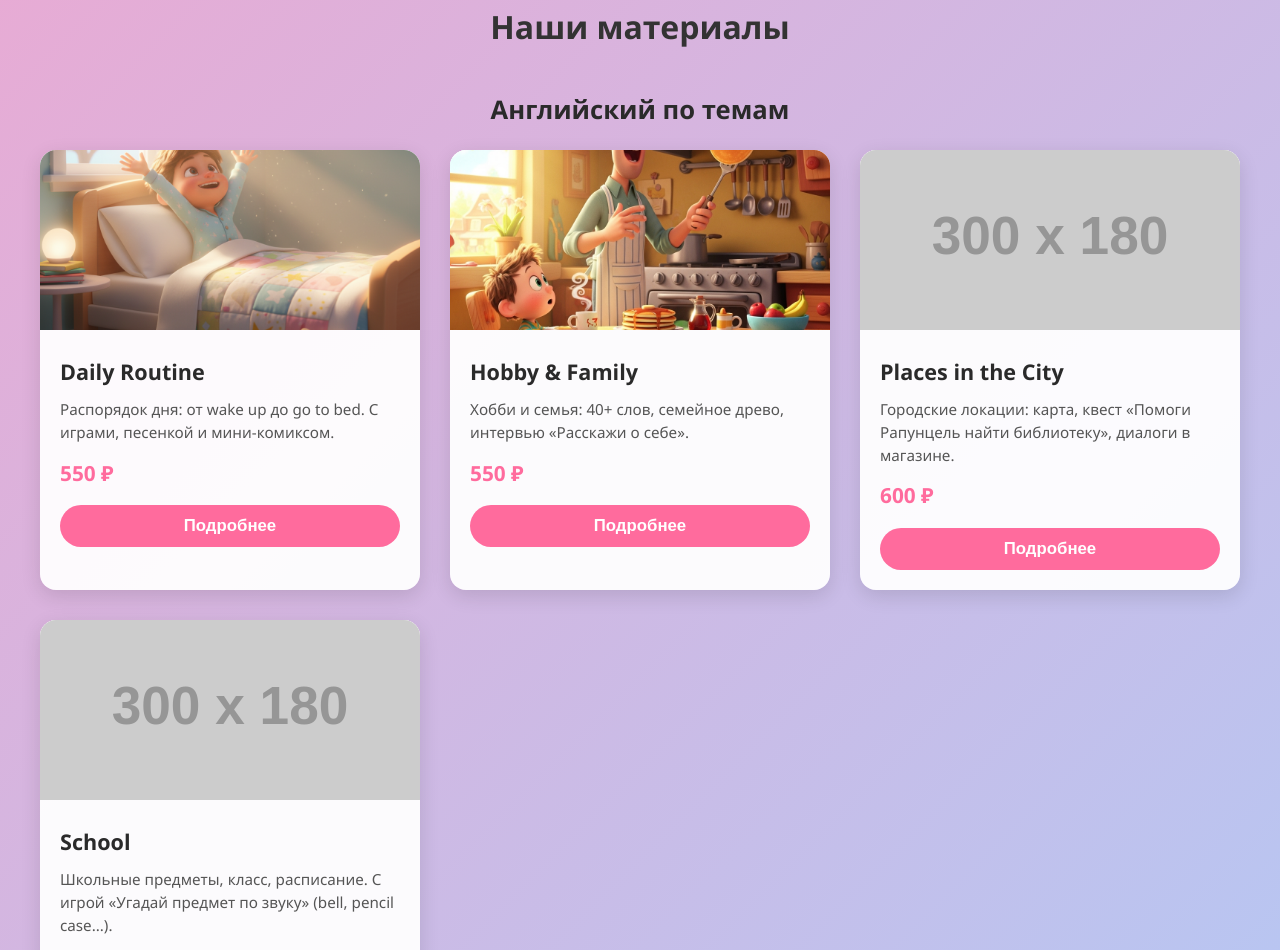
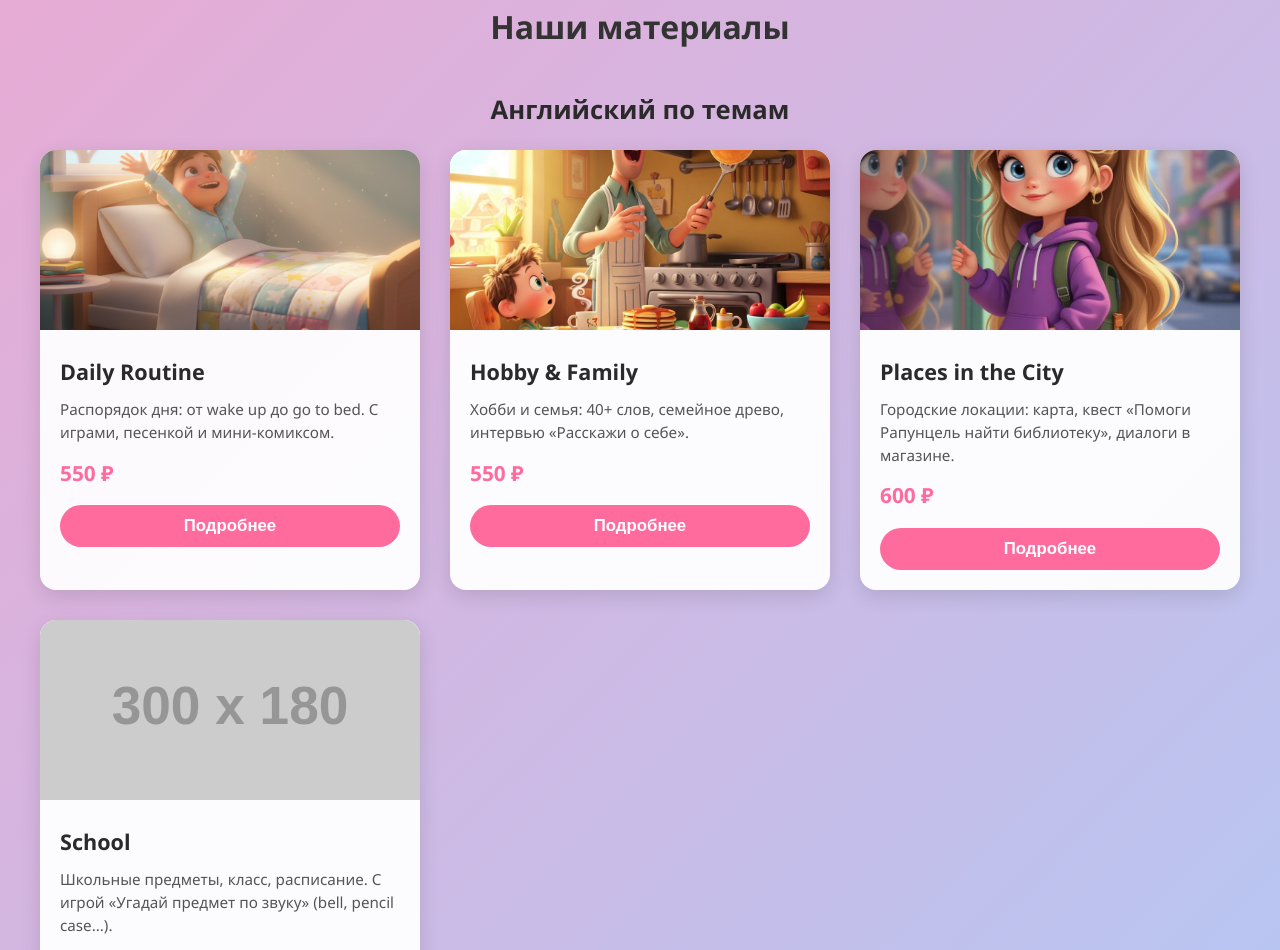
Before and after one commit to HappyHelena17/Excellent-English-with-Elena, a plain HTML site: page index.html in a window 1280 px wide. Shown: the part 1166-2116 px from the top of the page. Drawn offline with Linux system fonts and the light colour scheme; placeholder pictures from the web are drawn by us.

Commit message:
Update index.html

```diff
--- a/index.html
+++ b/index.html
@@ -562,7 +562,7 @@
       </div>
 
       <div class="product-card" data-product-id="6">
-        <img src="https://via.placeholder.com/300x180/fde6ff/000000?text=Places+in+the+City" alt="Places in the City" class="product-img">
+       <img src="street.png" alt="Places in the City" class="product-img">
         <div class="product-info">
           <h3 class="product-title">Places in the City</h3>
           <p class="product-desc">Городские локации: карта, квест «Помоги Рапунцель найти библиотеку», диалоги в магазине.</p>
```
